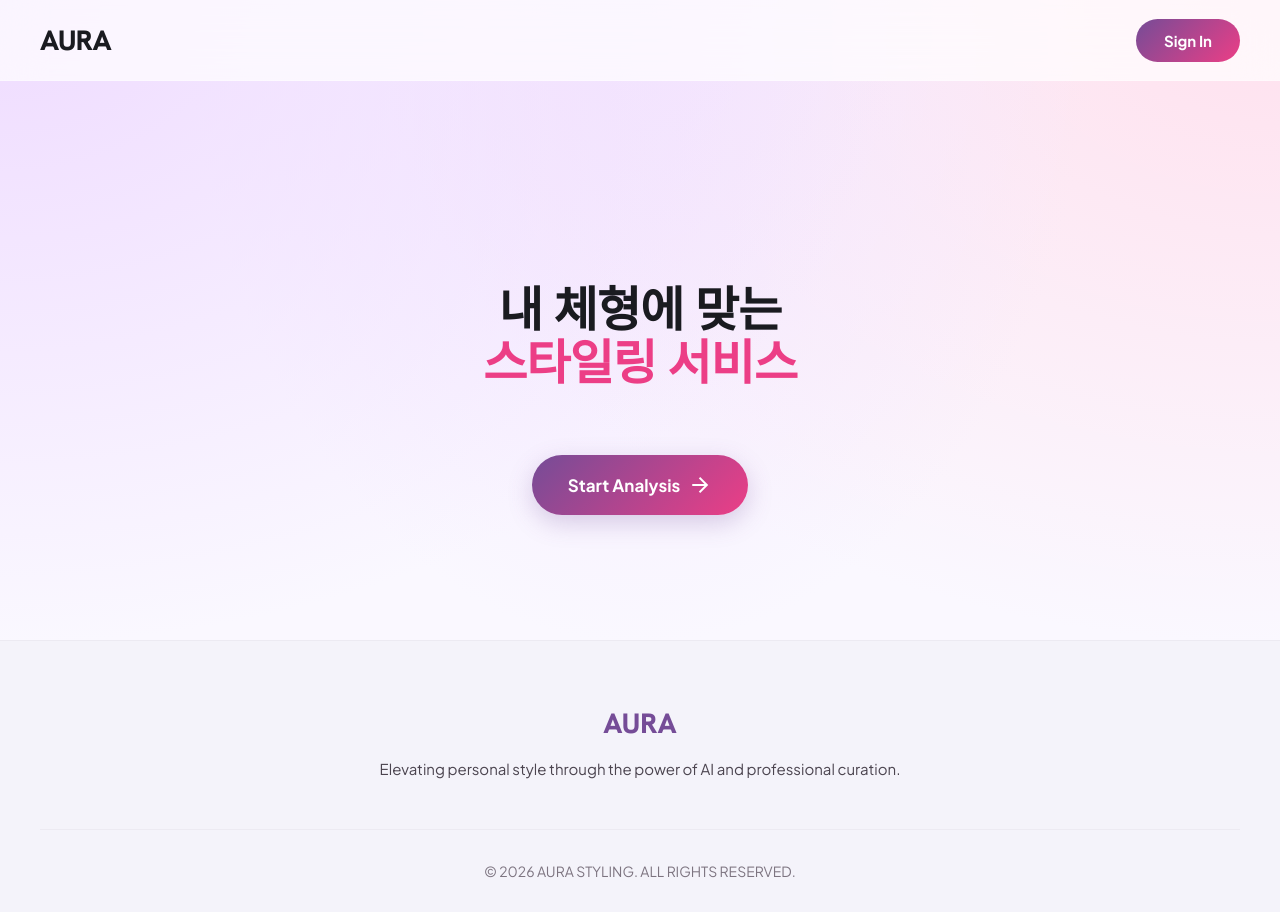
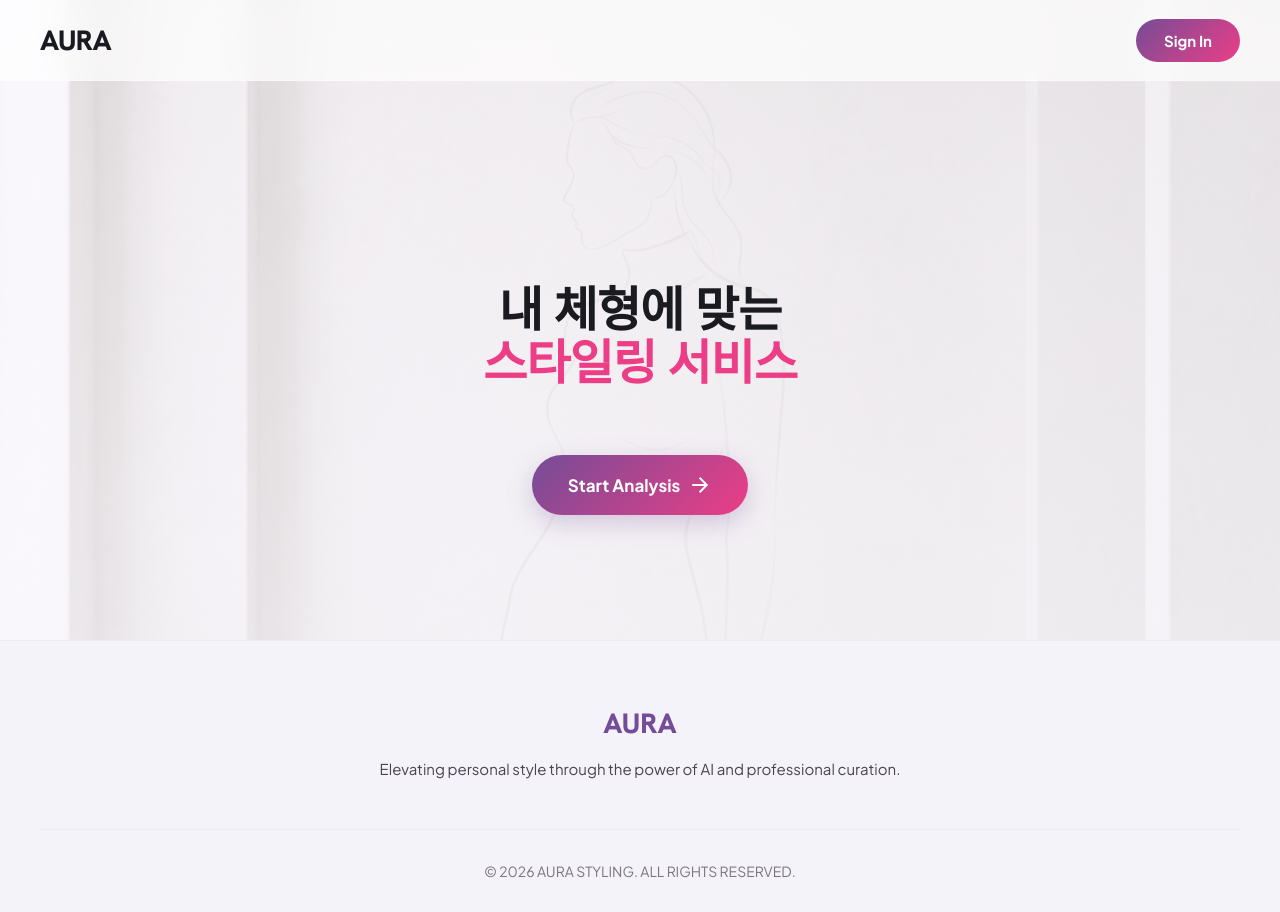
Before and after one commit to ko750125-afk/Personal-Stylist-Studio, a React (Vite) app: page / in a window 1280 px wide. Built offline with nearby package versions, Linux system fonts and the light colour scheme; no server answers.

Commit message:
Design: add dynamic fashion background images to screens

```diff
--- a/src/App.module.css
+++ b/src/App.module.css
@@ -625,3 +625,14 @@
   .auraFooterGrid { grid-template-columns: 1fr; gap: 32px; }
   .auraFooterBottom { flex-direction: column; gap: 16px; text-align: center; }
 }
+
+/* --- Background Images --- */
+.bgModern {
+  background: linear-gradient(rgba(250, 248, 255, 0.75), rgba(250, 248, 255, 0.85)), url('/bg2.png') no-repeat center center fixed;
+  background-size: cover;
+}
+
+.bgSilk {
+  background: linear-gradient(rgba(250, 248, 255, 0.75), rgba(250, 248, 255, 0.85)), url('/bg3.png') no-repeat center center fixed;
+  background-size: cover;
+}
--- a/src/screens/HomeScreen.tsx
+++ b/src/screens/HomeScreen.tsx
@@ -8,7 +8,7 @@ interface HomeScreenProps {
 
 export default function HomeScreen({ onStartAnalysis }: HomeScreenProps) {
   return (
-    <div className={styles.auraApp}>
+    <div className={`${styles.auraApp} ${styles.bgModern}`}>
       <Header />
 
       <main className={styles.auraMain} style={{ minHeight: 'calc(100vh - 160px)', display: 'flex', alignItems: 'center' }}>
--- a/src/screens/InputScreen.tsx
+++ b/src/screens/InputScreen.tsx
@@ -51,7 +51,7 @@ export default function InputScreen({
   }
 
   return (
-    <div className={styles.auraApp}>
+    <div className={`${styles.auraApp} ${styles.bgSilk}`}>
       {showAuth && <AuthModal onClose={() => setShowAuth(false)} />}
 
       <Header onLogoClick={onGoHome} />
```
Also changed, not shown: public/bg2.png (added), public/bg3.png (added).
